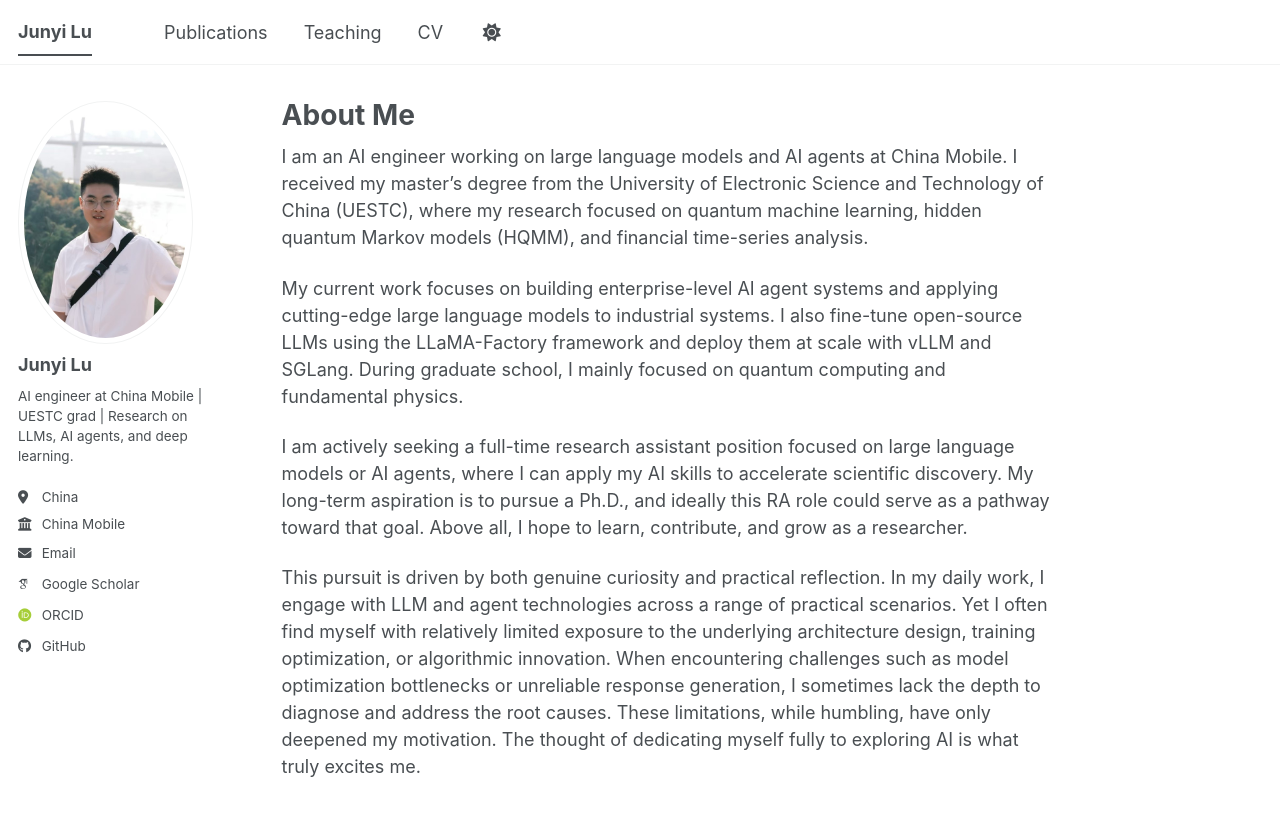
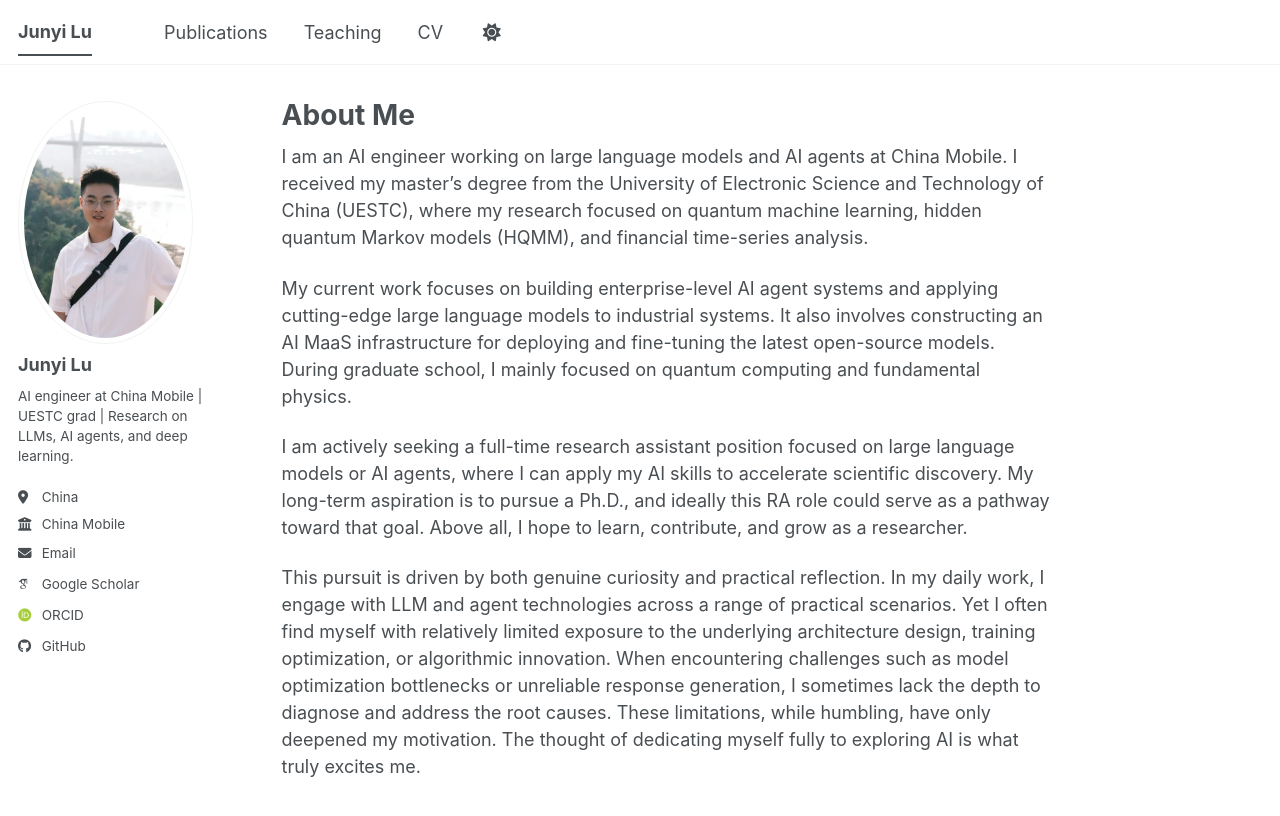
Before and after one commit to ljy623669155/ljy623669155.github.io, a Jekyll site: the page built from _pages/about.md, in a window 1280 px wide. Shown: the top 816 px of the page. Built offline with Jekyll 4.4.1, drawn with Linux system fonts in a browser that asks for light colours; some web fonts are replaced; a script bundle is joined from its source files by our own code; library files that are not in the unit come from our copies.

Commit message:
refine P2: AI MaaS infrastructure for deploying/fine-tuning open-source models

```diff
--- a/_pages/about.md
+++ b/_pages/about.md
@@ -9,7 +9,7 @@ redirect_from:
 
 I am an AI engineer working on large language models and AI agents at China Mobile. I received my master's degree from the University of Electronic Science and Technology of China (UESTC), where my research focused on quantum machine learning, hidden quantum Markov models (HQMM), and financial time-series analysis.
 
-My current work focuses on building enterprise-level AI agent systems and applying cutting-edge large language models to industrial systems. I also fine-tune open-source LLMs using the LLaMA-Factory framework and deploy them at scale with vLLM and SGLang. During graduate school, I mainly focused on quantum computing and fundamental physics.
+My current work focuses on building enterprise-level AI agent systems and applying cutting-edge large language models to industrial systems. It also involves constructing an AI MaaS infrastructure for deploying and fine-tuning the latest open-source models. During graduate school, I mainly focused on quantum computing and fundamental physics.
 
 I am actively seeking a full-time research assistant position focused on large language models or AI agents, where I can apply my AI skills to accelerate scientific discovery. My long-term aspiration is to pursue a Ph.D., and ideally this RA role could serve as a pathway toward that goal. Above all, I hope to learn, contribute, and grow as a researcher.
 
```
